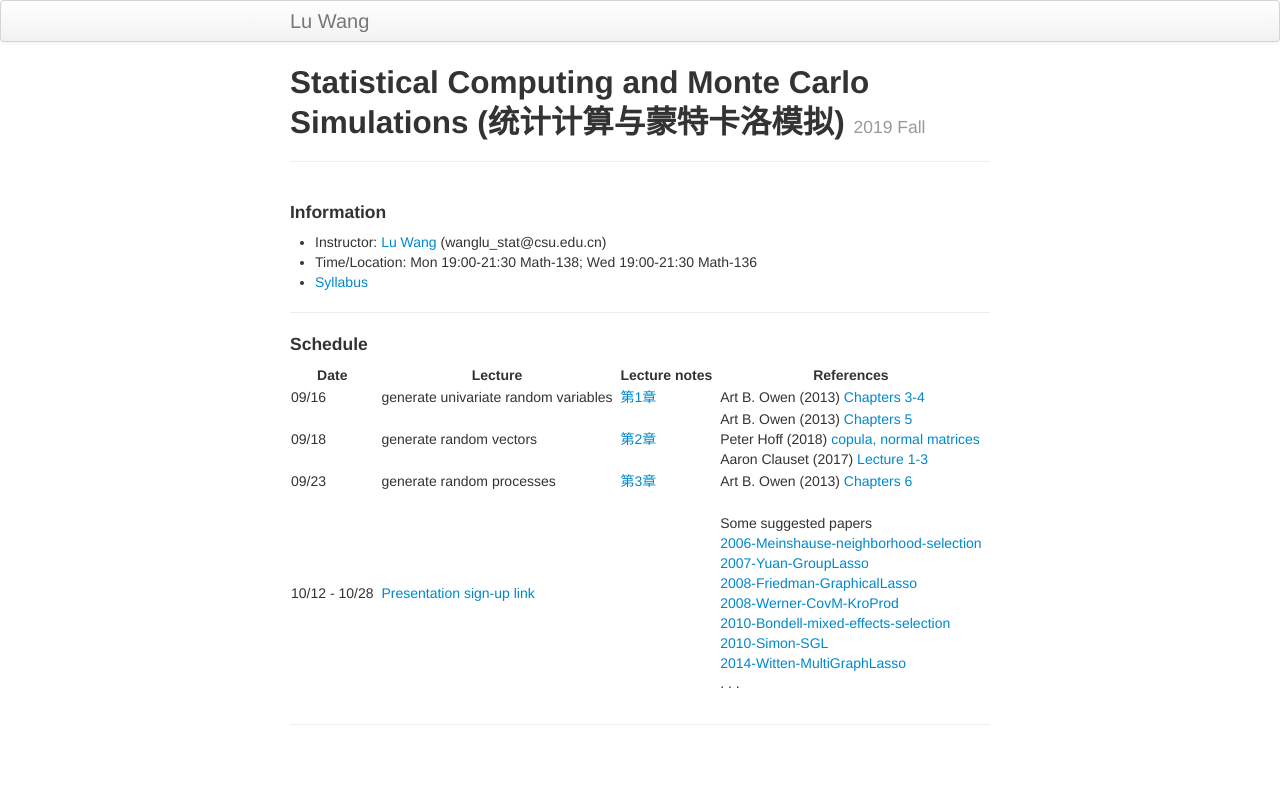
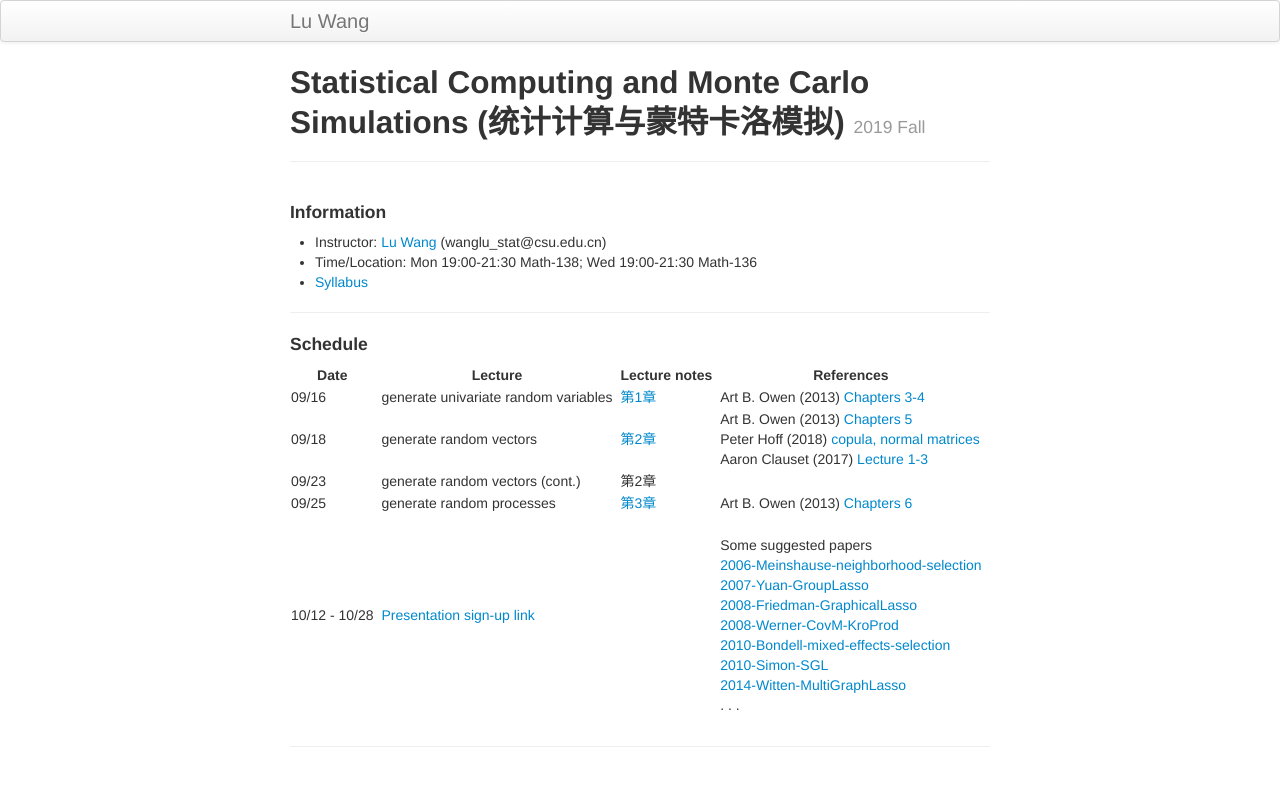
Before and after one commit to wangronglu/StatisticalComputing, a Jekyll site: the page built from index.md, in a window 1280 px wide. Shown: the top 786 px of the page. Built offline with Jekyll 4.4.1, drawn with Linux system fonts in a browser that asks for light colours.

Commit message:
Update index.md

```diff
--- a/index.md
+++ b/index.md
@@ -16,6 +16,7 @@ description: Course Website
 | Date | | Lecture | |  Lecture notes  | | References |
 |---------------|---|--------------------------------|---|----------|---|--------------------------------------------|
 | 09/16 || generate univariate random variables ||  [第1章](Lectures/random_generator_online.pdf) || Art B. Owen (2013) [Chapters 3-4](https://statweb.stanford.edu/~owen/mc/) |
-| 09/18 ||generate random vectors   ||  [第2章](Lectures/random_vector_online.pdf) || Art B. Owen (2013) [Chapters 5](https://statweb.stanford.edu/~owen/mc/) <br> Peter Hoff (2018) [copula, normal matrices](http://www2.stat.duke.edu/~pdh10/Teaching/832/Notes/) <br> Aaron Clauset (2017) [Lecture 1-3](http://tuvalu.santafe.edu/~aaronc/courses/5352/) |
-| 09/23 || generate random processes  || [第3章](Lectures/generate_process_online.pdf) || Art B. Owen (2013) [Chapters 6](https://statweb.stanford.edu/~owen/mc/) |
+| 09/18 || generate random vectors   ||  [第2章](Lectures/random_vector_online.pdf) || Art B. Owen (2013) [Chapters 5](https://statweb.stanford.edu/~owen/mc/) <br> Peter Hoff (2018) [copula, normal matrices](http://www2.stat.duke.edu/~pdh10/Teaching/832/Notes/) <br> Aaron Clauset (2017) [Lecture 1-3](http://tuvalu.santafe.edu/~aaronc/courses/5352/) |
+| 09/23 || generate random vectors (cont.)  || 第2章 ||  |
+| 09/25 || generate random processes  || [第3章](Lectures/generate_process_online.pdf) || Art B. Owen (2013) [Chapters 6](https://statweb.stanford.edu/~owen/mc/) |
 | 10/12 - 10/28 ||  [Presentation sign-up link](https://docs.qq.com/sheet/DRHdUU1hIeVB5Z2ln?c=B32A0A0)  ||  || <br> Some suggested papers <br> [2006-Meinshause-neighborhood-selection](Papers/2006-Meinshausen-neighborhood-selection.pdf) <br> [2007-Yuan-GroupLasso](Papers/2007-Yuan-GroupLasso.pdf) <br> [2008-Friedman-GraphicalLasso](Papers/2008-Friedman-GraphicalLasso.pdf) <br> [2008-Werner-CovM-KroProd](Papers/2008-Werner-CovM-KroProd.pdf) <br> [2010-Bondell-mixed-effects-selection](Papers/2010-Bondell-LMMsel.pdf) <br> [2010-Simon-SGL](Papers/2010-Simon-SGLpaper.pdf) <br> [2014-Witten-MultiGraphLasso](Papers/2014-Witten-TwoGaussNet.pdf) <br> . . . |
```
